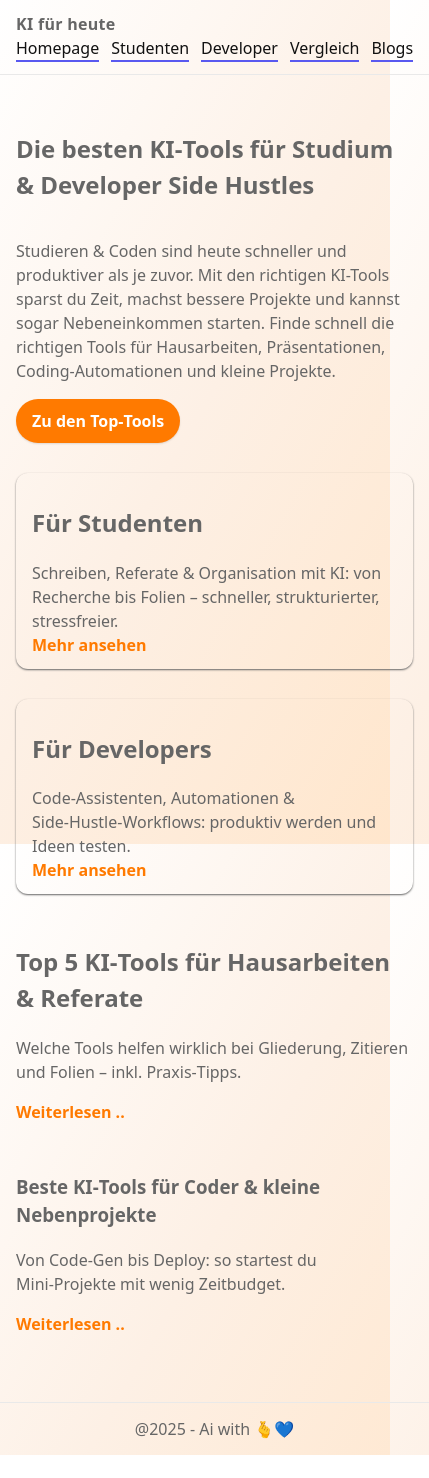
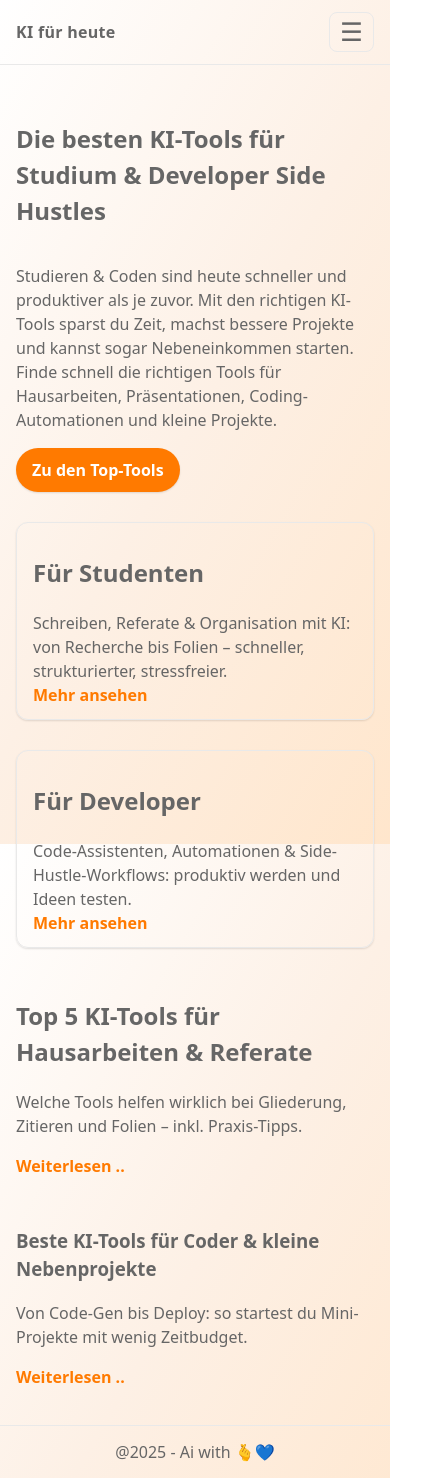
Before and after one commit to djzh23/ki-tool, a plain HTML site: page index.html in a window 390 px wide. Shown: the whole page, 429 px wide, since content can reach past the window. Before the commit the page ends 1455 px from the top, so only its background shows below. Drawn offline with Linux system fonts and the light colour scheme.

Commit message:
added hamburger menu  site header

```diff
--- a/index.html
+++ b/index.html
@@ -3,14 +3,12 @@
 <head>
   <meta charset="utf-8">
   <meta name="viewport" content="width=device-width, initial-scale=1, user-scalable=1">
-        <meta name='impact-site-verification' value='108ec648-0ca4-4cda-acbf-e3a16e958dbf'>
+  <meta name="impact-site-verification" content="108ec648-0ca4-4cda-acbf-e3a16e958dbf">
   <title>Home - Ai Blog</title>
   <style>
-            *{
-                box-sizing: border-box;
-            }
+    * { box-sizing: border-box; }
 
-            :root{
+    :root {
       --accent-theme: rgb(89, 89, 240);
       --accent: #ff7a00;
       --text: #111;
@@ -22,82 +20,75 @@
       --sp: 16px;
     }
 
+    html, body { height: 100%; }
 
-            html, body{
-                height: 100%;
-            }
-
-            body{
-                margin: 0 0;
+    body {
+      margin: 0;
       font-family: system-ui, sans-serif;
-                /* color: var(--text); */
       color: var(--muted);
-  /* background: linear-gradient(135deg, #fdfbfb, #ebedee); */
       background: linear-gradient(120deg, #fff 0%, #fdf0e5 50%, #ffe6cc 100%);
     }
 
-            .page{
+    .page {
       display: grid;
       grid-template-rows: auto 1fr auto;
       gap: 24px;
-                align-items: center;
       line-height: 1.5;
-                height: 100svh;
+      min-height: 100dvh;
     }
 
-            .site-header{
-                display : flex;
+    .site-header {
+      display: flex;
       justify-content: space-between;
+      align-items: center;
       border-bottom: 1px solid var(--border);
       padding: 12px 16px;
-                flex-wrap:wrap;
+      flex-wrap: wrap;
     }
 
-            .brand{
+    .brand {
       font-weight: 700;
       color: inherit;
       letter-spacing: .3px;
+      text-decoration: none;
     }
 
-            .site-nav{
-                display : flex;
+    .site-nav {
+      display: flex;
       gap: 12px;
     }
 
-            .site-nav a{
+    .site-nav a {
       text-decoration: none;
       color: #111;
-                border-bottom: 2px solid var(--accent-theme);
-
+      border-bottom: 2px solid transparent;
     }
 
     .site-nav a:hover,
-            .site-nav a:focus{
+    .site-nav a:focus {
       border-bottom-color: var(--accent);
       outline: none;
     }
 
-
-            .site-main{
+    .site-main {
       display: grid;
       gap: 30px;
       padding: 12px 16px;
-
     }
 
-            .hero-section{
+    .hero-section {
       display: grid;
       max-width: 720px;
       margin: 0 auto;
     }
 
-            .teaser-section{
+    .teaser-section {
       display: flex;
       flex-wrap: wrap;
       gap: 30px;
     }
 
-.cta{
+    .cta {
       display: inline-block;
       padding: 10px 16px;
       border-radius: 999px;
@@ -106,21 +97,20 @@
       text-decoration: none;
       font-weight: 600;
       box-shadow: var(--shadow);
-  width: fit-content;      /* verhindert 100% Breite */
+      width: fit-content;
     }
 
-
-            .card{
+    .card {
       flex: 1 1 240px;
-                border: 1px solid (--border);
+      border: 1px solid var(--border);
       border-radius: var(--radius);
-                box-shadow: 0 1px 2px #666;
+      box-shadow: var(--shadow);
       padding: 12px 16px;
     }
 
-            .card p{ margin: 0; color: var(--muted); }
+    .card p { margin: 0; color: var(--muted); }
 
-                .card a, .news a{
+    .card a, .news a {
       justify-self: start;
       margin-top: 8px;
       text-decoration: none;
@@ -128,22 +118,43 @@
       color: var(--accent);
     }
 
-            .news-section{
+    .news-section {
       display: grid;
       gap: 30px;
     }
 
-
-            .site-footer{
+    .site-footer {
       border-top: 1px solid var(--border);
       color: var(--muted);
       padding: 14px 0;
       text-align: center;
     }
 
-                    /* MEDIA QUERY */
-        @media (min-width: 768px) {
-        .site-main { padding: 40px 32px; }
+    /* Burger-Menü */
+    .nav-toggle { display: none; }
+
+    .nav-burger {
+      display: none; /* Desktop aus */
+      font-size: 1.6rem;
+      line-height: 1;
+      padding: 6px 10px;
+      border: 1px solid var(--border);
+      border-radius: 8px;
+      cursor: pointer;
+    }
+
+    @media (max-width: 720px) {
+      .nav-burger { display: inline-block; }
+      .site-nav {
+        width: 100%;
+        display: none;
+        flex-direction: column;
+        gap: 8px;
+        padding-top: 8px;
+      }
+      .nav-toggle:checked + .nav-burger + .site-nav {
+        display: flex;
+      }
     }
   </style>
 </head>
@@ -152,31 +163,28 @@
   <div class="page">
 
     <header class="site-header">
+      <a class="brand" href="index.html">KI für heute</a>
 
+      <input type="checkbox" id="nav-toggle" class="nav-toggle" aria-label="Navigation öffnen/schließen">
+      <label for="nav-toggle" class="nav-burger">☰</label>
 
-                <a class="brand"> KI für heute</a>
-
-                <nav class="site-nav">
+      <nav class="site-nav" id="primary-nav">
         <a href="index.html">Homepage</a>
         <a href="studenten.html">Studenten</a>
         <a href="developer.html">Developer</a>
         <a href="vergleich.html">Vergleich</a>
         <a href="blog-guides.html">Blogs</a>
       </nav>
-
     </header>
 
     <main class="site-main">
       <section class="hero-section">
-                    <h1>Die besten KI‑Tools für Studium & Developer Side Hustles </h1>
-                     <p>Studieren & Coden sind heute schneller und produktiver als je zuvor. Mit den richtigen KI-Tools sparst du Zeit, machst bessere Projekte und kannst sogar Neben­einkommen starten.
-                        Finde schnell die richtigen Tools für Hausarbeiten, Präsentationen, Coding‑Automationen und kleine Projekte. </p>
-                    <a class="cta" href="vergleich.html">Zu den Top‑Tools</a>
-
+        <h1>Die besten KI-Tools für Studium & Developer Side Hustles</h1>
+        <p>Studieren & Coden sind heute schneller und produktiver als je zuvor. Mit den richtigen KI-Tools sparst du Zeit, machst bessere Projekte und kannst sogar Nebeneinkommen starten. Finde schnell die richtigen Tools für Hausarbeiten, Präsentationen, Coding-Automationen und kleine Projekte.</p>
+        <a class="cta" href="vergleich.html">Zu den Top-Tools</a>
       </section>
 
       <section class="teaser-section">
-
         <article class="card" id="students">
           <h2>Für Studenten</h2>
           <p>Schreiben, Referate & Organisation mit KI: von Recherche bis Folien – schneller, strukturierter, stressfreier.</p>
@@ -184,29 +192,23 @@
         </article>
 
         <article class="card" id="developer">
-                        <h2>Für Developers </h2>
-                        <p>Code‑Assistenten, Automationen & Side‑Hustle‑Workflows: produktiv werden und Ideen testen.</p>
+          <h2>Für Developer</h2>
+          <p>Code-Assistenten, Automationen & Side-Hustle-Workflows: produktiv werden und Ideen testen.</p>
           <a href="developer.html">Mehr ansehen</a>
         </article>
-
       </section>
 
       <section class="news-section">
         <article class="news">
-                        <h2>Top 5 KI‑Tools für Hausarbeiten & Referate </h2>
-                        <p>Welche Tools helfen wirklich bei Gliederung, Zitieren und Folien – inkl. Praxis‑Tipps.</p>
-                        <a href="#">Weiterlesen .. </a>
-
+          <h2>Top 5 KI-Tools für Hausarbeiten & Referate</h2>
+          <p>Welche Tools helfen wirklich bei Gliederung, Zitieren und Folien – inkl. Praxis-Tipps.</p>
+          <a href="#">Weiterlesen ..</a>
         </article>
 
-                    <artcile class="news">
-                        <h3>Beste KI‑Tools für Coder & kleine Nebenprojekte</h3>
-                        <p>Von Code‑Gen bis Deploy: so startest du Mini‑Projekte mit wenig Zeitbudget.</p>
-                        <a href>Weiterlesen .. </a>
-                    </artcile>
-
         <article class="news">
-
+          <h3>Beste KI-Tools für Coder & kleine Nebenprojekte</h3>
+          <p>Von Code-Gen bis Deploy: so startest du Mini-Projekte mit wenig Zeitbudget.</p>
+          <a href="#">Weiterlesen ..</a>
         </article>
       </section>
     </main>
@@ -215,7 +217,5 @@
       @2025 - Ai with 🫰💙
     </footer>
   </div>
-
 </body>
-
 </html>
```
Lines whose indentation alone changed are shown as unchanged.
